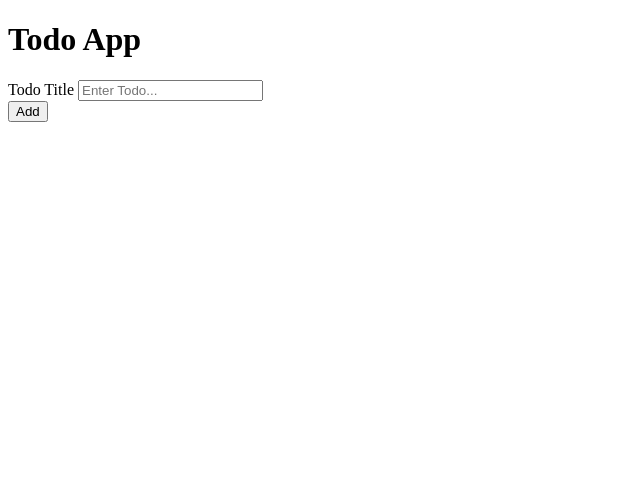
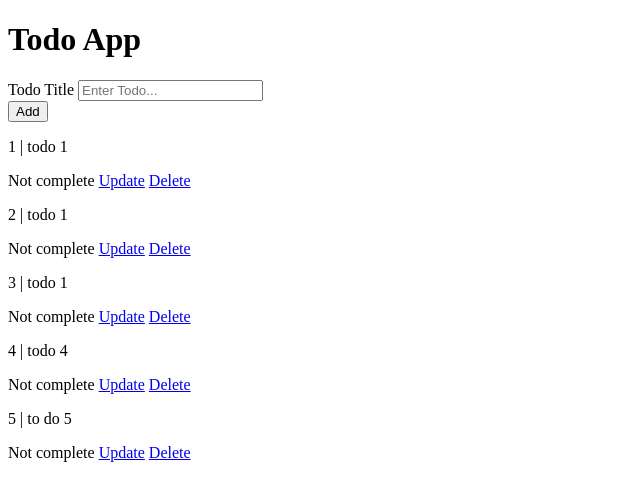
Before and after one commit to kamilaolszowa/todo-app, a Flask app: page / in a window 1280 px wide. Shown: the top 501 px of the page, without its empty margins (0-640 px from the left). Run offline with Flask 3, Linux system fonts and the light colour scheme.

Commit message:
add new todo

```diff
--- a/app.py
+++ b/app.py
@@ -1,4 +1,4 @@
-from flask import Flask, render_template
+from flask import Flask, render_template, request, redirect, url_for
 from flask_sqlalchemy import SQLAlchemy
 
 app = Flask(__name__)
@@ -16,16 +16,22 @@ class Todo(db.Model):
 with app.app_context():
     db.create_all()
 
-    new_todo = Todo(title="todo 1", complete=False)
-    # db.session.add(new_todo)
-    # db.session.commit()
-
 
 @app.route('/')
 def index():
     todo_list = Todo.query.all()
     print(todo_list)
     return render_template('base.html', todo_list=todo_list)
+
+
+@app.route("/add", methods=["POST"])
+def add():
+    title = request.form.get("title")
+    if title and title.strip():
+        new_todo = Todo(title=title, complete=False)
+        db.session.add(new_todo)
+        db.session.commit()
+    return redirect(url_for("index"))
 
 
 @app.route('/about')
--- a/templates/base.html
+++ b/templates/base.html
@@ -9,15 +9,30 @@
 
 <body>
     <h1>Todo App</h1>
-    <form action=action="">
+    <form action="/add" method="post">
         <div>
             <label for="title">Todo Title</label>
-            <input type="text" name="title" placeholder="Enter Todo...">
+            <input type="text" id="title" name="title" placeholder="Enter Todo...">
             <br>
             <button type="submit">Add</button>
         </div>
 
     </form>
+
+    {% for todo in todo_list %}
+
+    <p> {{ todo.id }} | {{todo.title}} </p>
+
+    {% if todo.complete == False %}
+    <span>Not complete</span>
+    {% else %}
+    <span>Completed</span>
+    {% endif %}
+    <a href="/">Update</a>
+    <a href="/">Delete</a>
+
+    {% endfor %}
+
 </body>
 
 </html>
```
Also changed, not shown: instance/db.sqlite.
